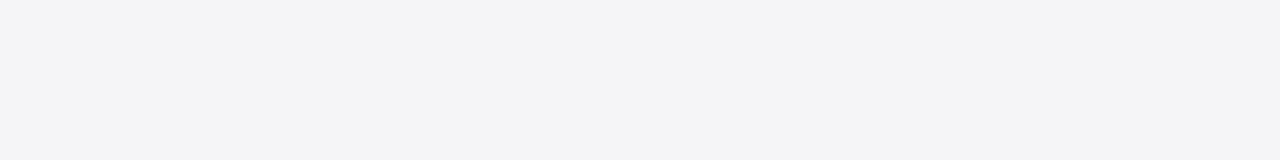
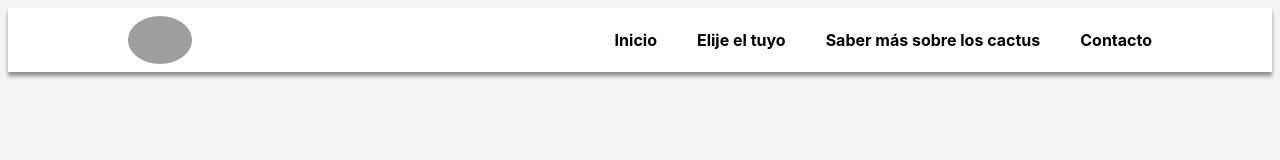
Before and after one commit to fabriciopizarro/Cactus-store0.1, a plain HTML site: page index.html in a window 1280 px wide. Drawn offline with nearby package versions, Linux system fonts and the light colour scheme; grey boxes are pictures that could not be loaded.

Commit message:
header agregado

```diff
--- a/index.html
+++ b/index.html
@@ -26,7 +26,36 @@
 </head>
 
 <body class="body">
+    <header class="header animate__animated animate__rubberBand">
+        <nav class="header-nav">
+            <a class="header-nav__logo-container" href="#perfil">
+                <img class="header-nav__logo" src="https://static5.depositphotos.com/1057195/520/i/600/depositphotos_5208324-stock-photo-potted-globe-cactus-isolated-over.jpg" alt="Cactus" />
+            </a>
 
+            <label class="header-nav__menu-icon" for="menu">
+                <i class="fas fa-ellipsis-v"></i>
+                <!-- <svg xmlns="http://www.w3.org/2000/svg" width="16" height="16" fill="currentColor" class="bi bi-circle-half" viewBox="0 0 16 16">
+                <path d="M8 15A7 7 0 1 0 8 1v14zm0 1A8 8 0 1 1 8 0a8 8 0 0 1 0 16z"/>
+                </svg> -->
+            </label>
+            <input class="header-nav__menu-checkbox" type="checkbox" name="menu" id="menu" />
+
+            <ul class="header-nav__link-list">
+                <li class="header-nav__link-item">
+                    <a class="header-nav__link" href="#Inicio">Inicio</a>
+                </li>
+                <li class="header-nav__link-item">
+                    <a class="header-nav__link" href="#Elijeeltuyo">Elije el tuyo</a>
+                </li>
+                <li class="header-nav__link-item">
+                    <a class="header-nav__link" href="#saber ">Saber más sobre los cactus </a>
+                </li>
+                <li class="header-nav__link-item">
+                    <a class="header-nav__link" href="#contacto">Contacto</a>
+                </li>
+            </ul>
+        </nav>
+    </header>
 </body>
 
 <body class="body">
```
